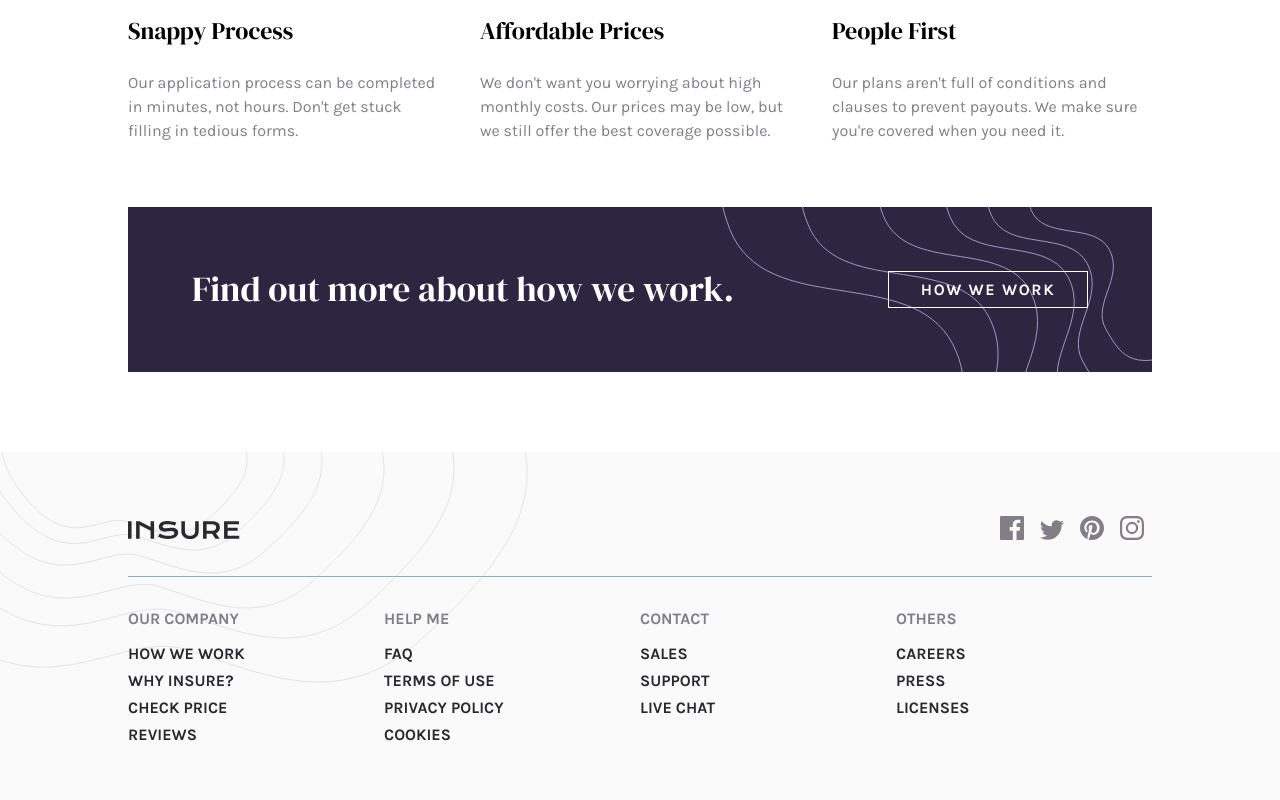
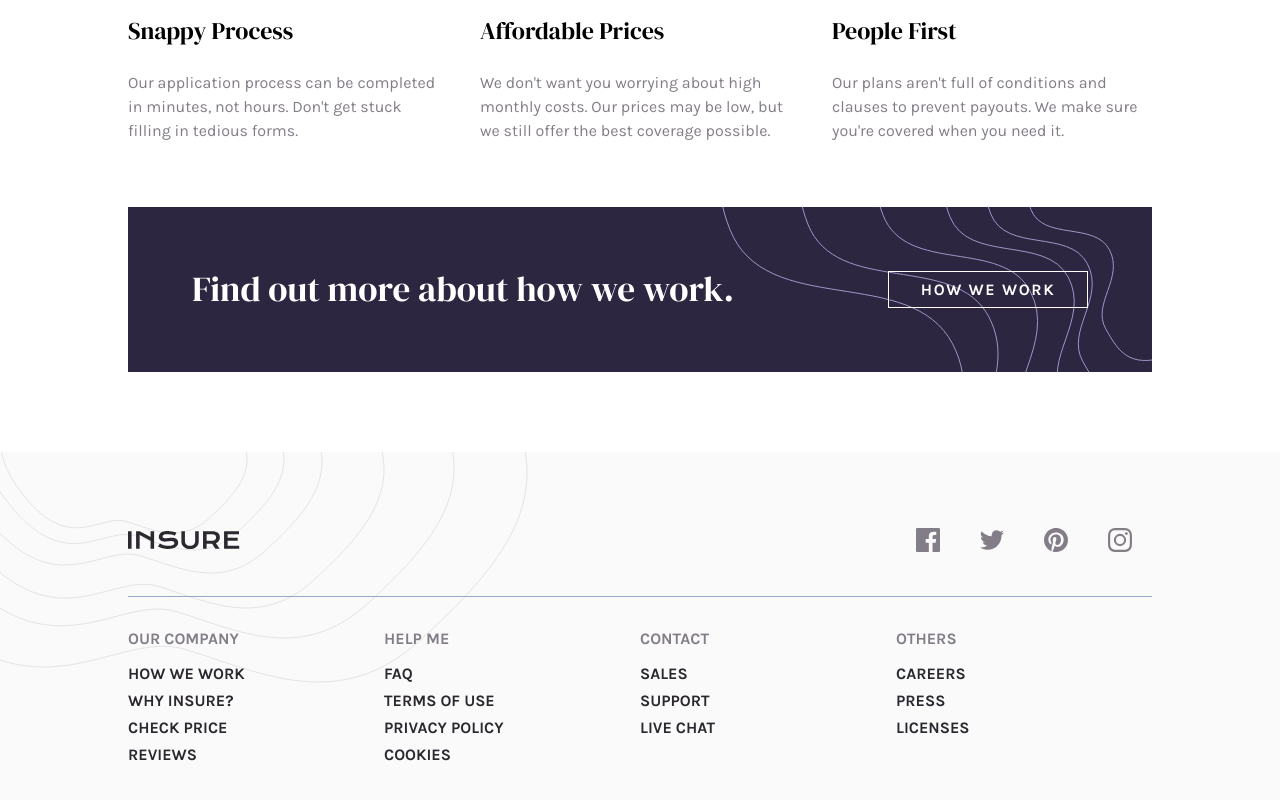
Before and after one commit to dgdev1024/2020-fm-insure-landing-page, a React (Vite) app: page / in a window 1280 px wide. Shown: the part 992-1792 px from the top of the page. Built offline with nearby package versions, Linux system fonts and the light colour scheme.

Commit message:
Making some corrections...

```diff
--- a/src/com/footer/index.scss
+++ b/src/com/footer/index.scss
@@ -38,12 +38,26 @@ footer {
       align-self: center;
       justify-self: center;
 
+      display: flex;
+
       @media #{$screen-md} {
         justify-self: end;
       }
 
       a {
         margin: 0px 8px;
+        width: 48px;
+        height: 48px;
+        display: flex;
+        align-items: center;
+        justify-content: center;
+        background-color: transparent;
+        border-radius: 50%;
+        transition: $time-transition;
+
+        &:hover {
+          background-color: rgba(0, 0, 0, 0.1);
+        }
       }
     }
 
--- a/src/com/header/index.scss
+++ b/src/com/header/index.scss
@@ -24,7 +24,11 @@ header {
       grid-area: logo;
       justify-self: start;
       align-self: center;
-      margin-right: 32px;
+      margin: 0px 32px;
+
+      @media #{$screen-md} {
+        margin: 0px;
+      }
     }
 
     button {
```
